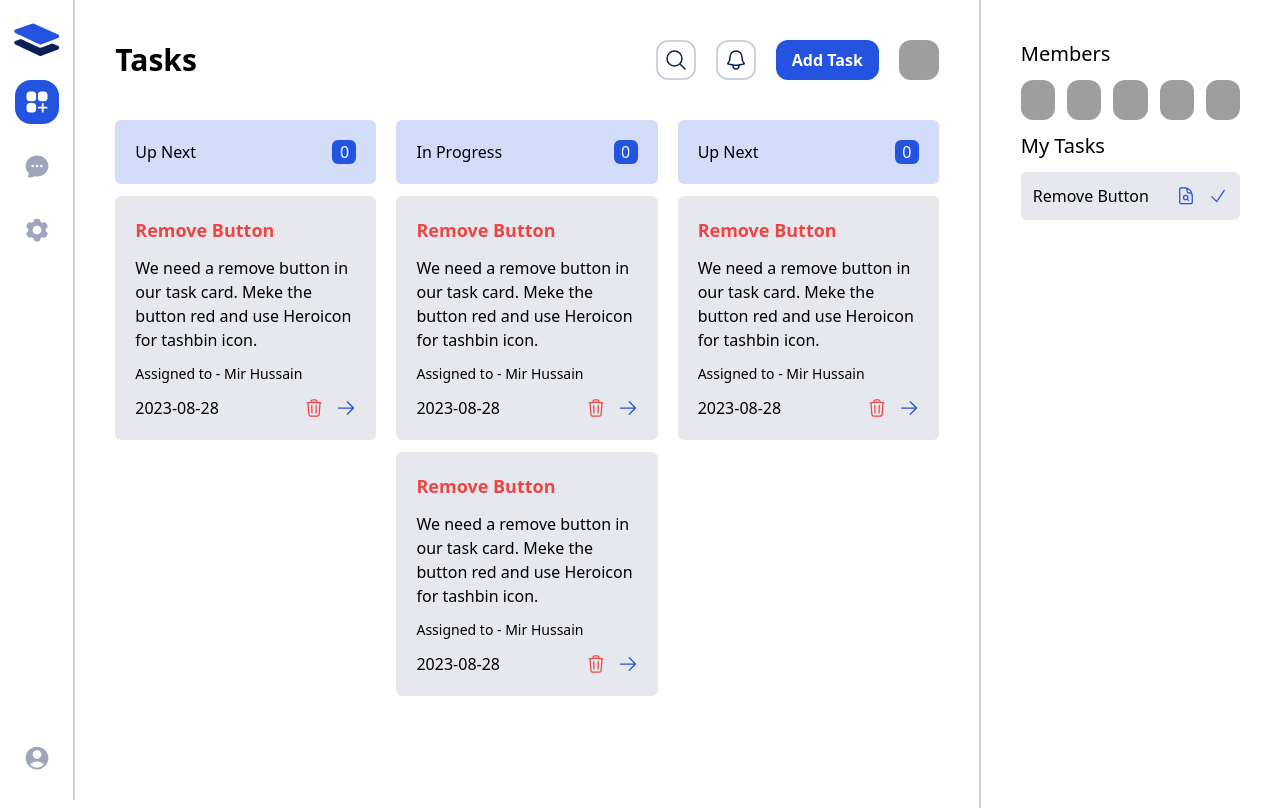
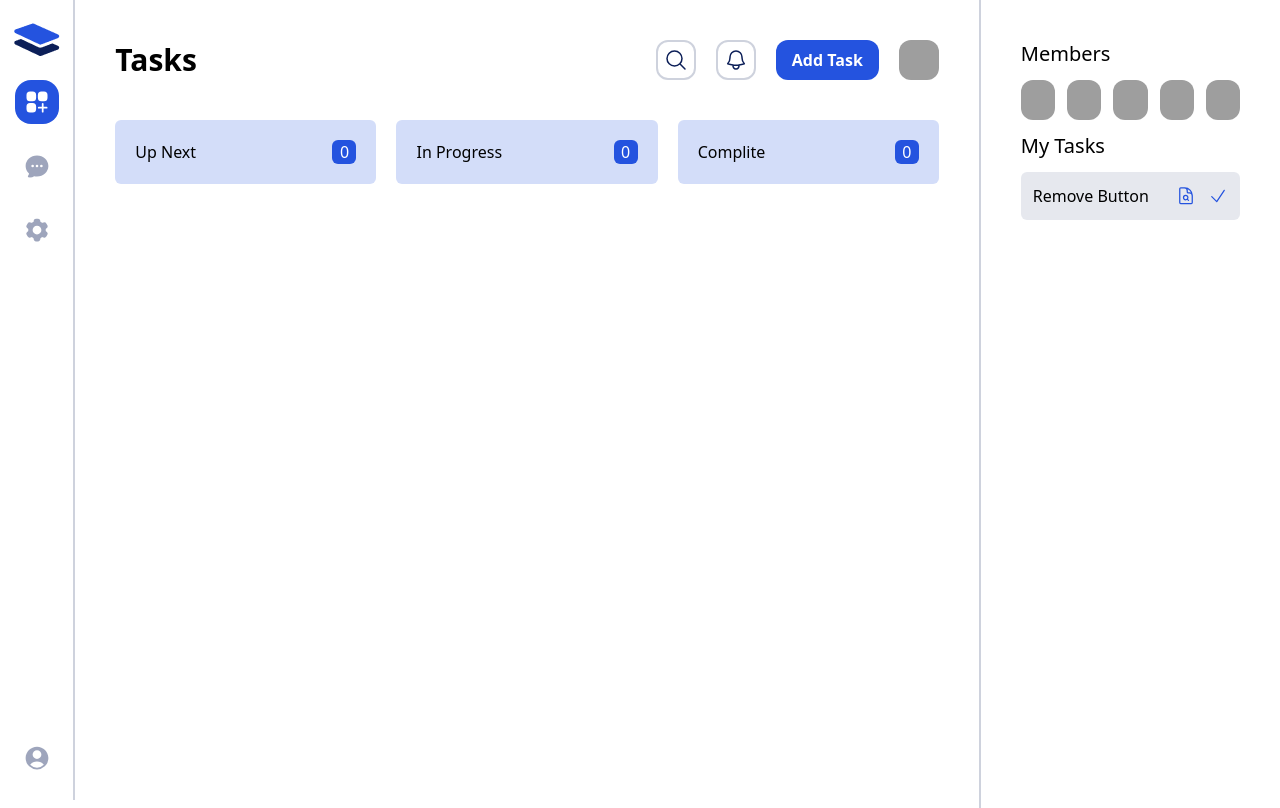
Before and after one commit to mdalmamungalib/taskmaster-redus-office, a React (Vite) app: page / in a window 1280 px wide. Shown: the top 808 px of the page. Built offline with nearby package versions, Linux system fonts and the light colour scheme; grey boxes are pictures that could not be loaded.

Commit message:
daynamic dada status

```diff
--- a/src/Redux/store.js
+++ b/src/Redux/store.js
@@ -1,8 +1,8 @@
 import { configureStore } from "@reduxjs/toolkit";
-import counterReducer from "../features/counter/counterSlice";
+import taskSlice from "../features/counter/taskSlice";
 
 export const store = configureStore({
   reducer: {
-    counter: counterReducer,
+    taskSlice: taskSlice,
   },
 });
--- a/src/components/tasks/AddTaskModal.jsx
+++ b/src/components/tasks/AddTaskModal.jsx
@@ -2,18 +2,20 @@ import React from "react";
 import { useForm } from "react-hook-form";
 import Modal from "../ui/Modal";
 import { useDispatch } from "react-redux";
-import { addtask } from "../../features/counter/counterSlice";
+import { addtask } from "../../features/counter/taskSlice";
 
 const AddTaskModal = ({ isOpen, setIsOpen, title }) => {
   const dispatch = useDispatch();
   const {
     register,
     handleSubmit,
+    reset,
     formState: { errors },
   } = useForm();
 
   const onSubmit = (data) => {
-    dispatch(addtask(data))
+    dispatch(addtask(data));
+    reset();
     setIsOpen(false);
   };
 
@@ -146,7 +148,7 @@ const AddTaskModal = ({ isOpen, setIsOpen, title }) => {
           <button
             type="button"
             className="px-4 py-2 text-sm font-medium text-gray-700 bg-gray-100 rounded-md shadow-sm hover:bg-gray-200 focus:ring-2 focus:ring-gray-300"
-            onClick={() => setIsOpen(false)}
+            onClick={() => (setIsOpen(false), reset())}
           >
             Cancel
           </button>
--- a/src/components/tasks/TaskCard.jsx
+++ b/src/components/tasks/TaskCard.jsx
@@ -1,40 +1,34 @@
 import { ArrowRightIcon, TrashIcon } from '@heroicons/react/24/outline';
 
-const TaskCard = () => {
-  const task = {
-    id: 1,
-    status: 'pending',
-    title: 'Remove Button',
-    description:
-      'We need a remove button in our task card. Meke the button red and use Heroicon for tashbin icon.',
-    date: '2023-08-28',
-    assignedTo: 'Mir Hussain',
-    priority: 'high',
-  };
+const TaskCard = ({task}) => {
+  // const task = {
+  //   id: 1,
+  //   status: 'pending',
+  //   title: 'Remove Button',
+  //   description:
+  //     'We need a remove button in our task card. Meke the button red and use Heroicon for tashbin icon.',
+  //   date: '2023-08-28',
+  //   assignedTo: 'Mir Hussain',
+  //   priority: 'high',
+  // };
 
   return (
     <div className="bg-secondary/10 rounded-md p-5">
       <h1
-        className={`text-lg font-semibold mb-3  ${
-          task.priority === 'high' ? 'text-red-500' : ''
-        } ${task.priority === 'medium' ? 'text-yellow-500' : ''} ${
-          task.priority === 'low' ? 'text-green-500' : ''
-        }`}
+        className={`text-lg font-semibold mb-3  `}
       >
         {task?.title}
       </h1>
       <p className="mb-3">{task?.description}</p>
       <p className="text-sm">Assigned to - {task?.assignedTo}</p>
       <div className="flex justify-between mt-3">
-        <p>{task?.date}</p>
+        <p>{task?.dateline}</p>
         <div className="flex gap-3">
-          <button onClick={() => dispatch(removeTask(task.id))} title="Delete">
+          <button  title="Delete">
             <TrashIcon className="h-5 w-5 text-red-500" />
           </button>
           <button
-            onClick={() =>
-              dispatch(updateStatus({ id: task.id, status: updatedStatus }))
-            }
+
             title="In progress"
           >
             <ArrowRightIcon className="h-5 w-5 text-primary" />
--- a/src/features/counter/counterSlice.js
+++ /dev/null
@@ -1,18 +0,0 @@
-import { createSlice } from "@reduxjs/toolkit";
-
-const initialState = {
-  tasks: [],
-};
-
-export const counterSlice = createSlice({
-  name: "counter",
-  initialState,
-  reducers: {
-    addtask: (state, { payload }) => {
-      state.tasks.push(payload);
-    },
-  },
-});
-
-export const { addtask } = counterSlice.actions;
-export default counterSlice.reducer;
--- /dev/null
+++ b/src/features/counter/taskSlice.js
@@ -0,0 +1,33 @@
+import { createSlice } from "@reduxjs/toolkit";
+
+const initialState = {
+  tasks: [],
+};
+
+export const taskSlice = createSlice({
+  name: "task",
+  initialState,
+  reducers: {
+    addtask: (state, { payload }) => {
+      if (state.tasks.length === 0) {
+        state.tasks.push({
+          id: 1,
+          status: "pendding",
+          ...payload,
+        });
+      } else {
+        const lastEliment = state.tasks.at(-1);
+        state.tasks.push({
+          id: lastEliment.id + 1,
+          ...payload,
+        });
+      }
+    },
+    removeTask: (state, { payload }) => {
+      state.tasks.filter((item) => item.id !== payload);
+    },
+  },
+});
+
+export const { addtask, removeTask } = taskSlice.actions;
+export default taskSlice.reducer;
--- a/src/pages/Tasks.jsx
+++ b/src/pages/Tasks.jsx
@@ -6,9 +6,11 @@ import MyTasks from "../components/tasks/MyTasks";
 import TaskCard from "../components/tasks/TaskCard";
 import { useState } from "react";
 import AddTaskModal from "../components/tasks/AddTaskModal";
+import { useSelector } from "react-redux";
 
 const Tasks = () => {
   let [isOpen, setIsOpen] = useState(false);
+  const {tasks} = useSelector((state) => state.taskSlice)
 
   return (
     <div className="grid h-screen grid-cols-12">
@@ -49,7 +51,7 @@ const Tasks = () => {
               </p>
             </div>
             <div className="space-y-3">
-              <TaskCard />
+              {tasks.map((item) => <TaskCard key={item?.id} task={item}/>)}
             </div>
           </div>
           <div className="relative h-[800px] overflow-auto">
@@ -60,19 +62,18 @@ const Tasks = () => {
               </p>
             </div>
             <div className="space-y-3">
-              <TaskCard />
-              <TaskCard />
+            {tasks.map((item) => <TaskCard key={item?.id} task={item}/>)}
             </div>
           </div>
           <div className="relative h-[800px] overflow-auto">
             <div className="flex sticky top-0 justify-between bg-[#D3DDF9] p-5 rounded-md mb-3">
-              <h1>Up Next</h1>
+              <h1>Complite</h1>
               <p className="grid w-6 h-6 text-white rounded-md bg-primary place-content-center">
                 0
               </p>
             </div>
             <div className="space-y-3">
-              <TaskCard />
+            {tasks.map((item) => <TaskCard key={item?.id} task={item}/>)}
             </div>
           </div>
         </div>
```
